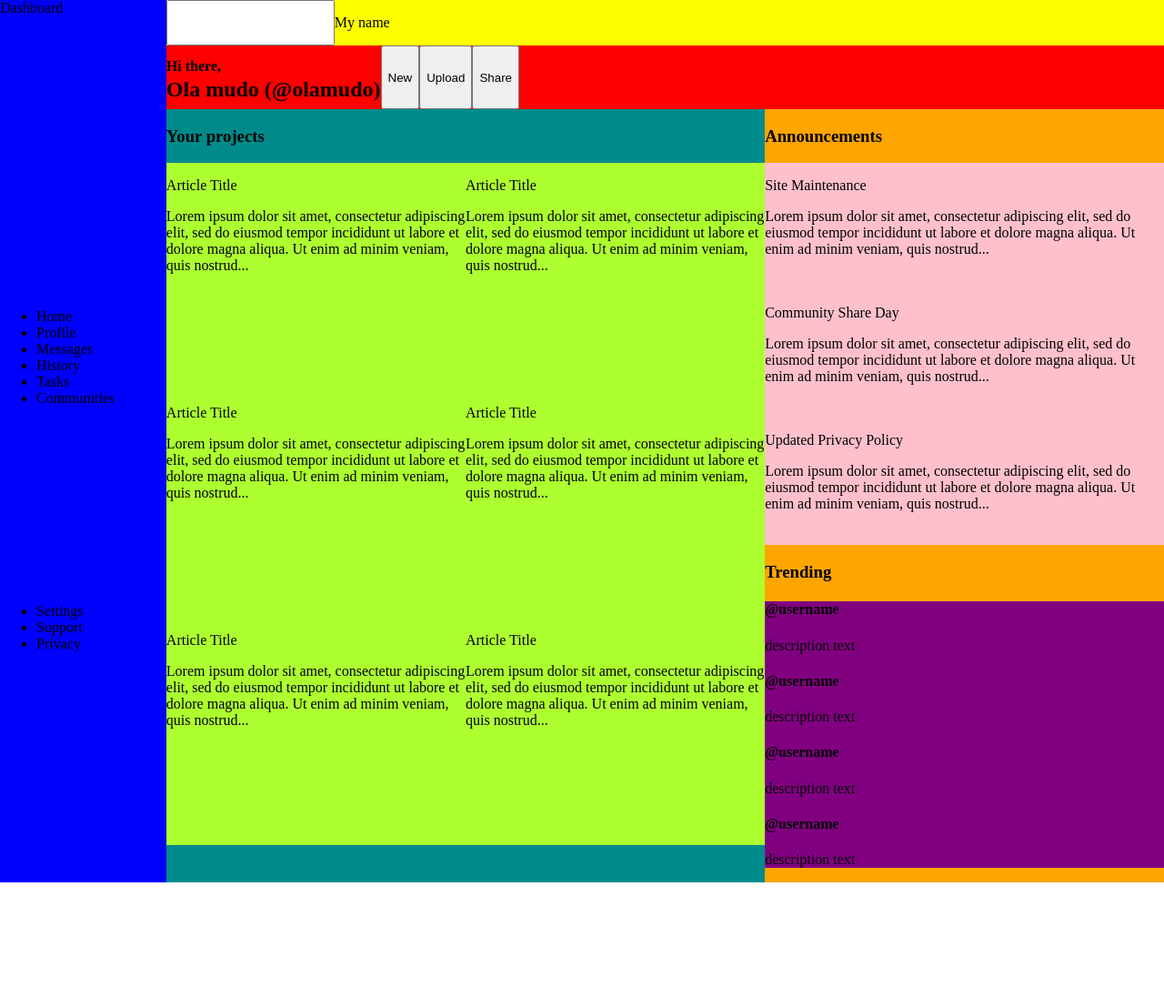
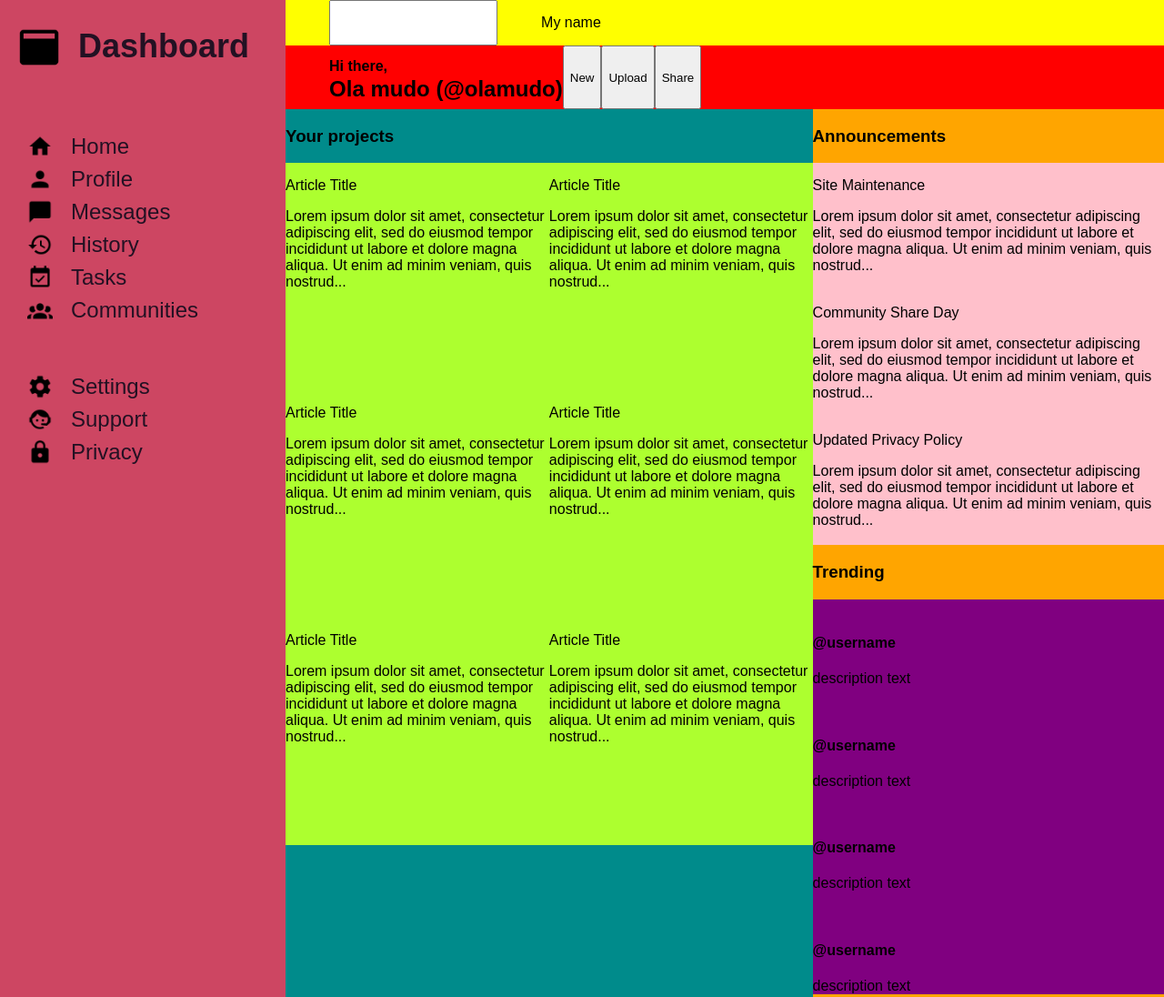
Before and after one commit to paticow/admin-dashboard, a plain HTML site: page index.html in a window 1280 px wide. Shown: the top 1096 px of the page at 91% size. Before the commit the page ends 970 px from the top, so only its background shows below. Drawn offline with Linux system fonts and the light colour scheme.

Commit message:
Start adding style

```diff
--- a/index.html
+++ b/index.html
@@ -6,8 +6,8 @@
     <meta name="viewport" content="width=device-width, initial-scale=1.0">
     <title>Document</title>
     <link rel="stylesheet" href="styles.css">
-</head>
-
+    <link rel="preconnect" href="https://fonts.googleapis.com">
+    <link rel="preconnect" href="https://fonts.gstatic.com" crossorigin>
 <body>
     <div id="header">
         <div id="searchbar">
@@ -29,23 +29,23 @@
         </div>
     </div>
     <div id="sidebar">
-        <div id="logo">Dashboard</div>
+        <div id="logo">
+            <span class="icon"></span>
+            <h2 id="dashboard">Dashboard</h2>
+        </div>
         <div id="dash-1">
-            <ul>
-                <li>Home</li>
-                <li>Profile</li>
-                <li>Messages</li>
-                <li>History</li>
-                <li>Tasks</li>
-                <li>Communities</li>
-            </ul>
+                <a id="home"><span class="icon"></span>Home</a>
+                <a id="profile"><span class="icon"></span>Profile</a>
+                <a id="messages"><span class="icon"></span>Messages</a>
+                <a id="history"><span class="icon"></span>History</a>
+                <a id="tasks"><span class="icon"></span>Tasks</a>
+                <a id="communities"><span class="icon"></span>Communities</a>
         </div>
+        <br>
         <div id="dash-2">
-            <ul>
-                <li>Settings</li>
-                <li>Support</li>
-                <li>Privacy</li>
-            </ul>
+            <a id="settings"><span class="icon"></span>Settings</a>
+            <a id="support"><span class="icon"></span>Support</a>
+            <a id="privacy"><span class="icon"></span>Privacy</a>
         </div>
     </div>
     <div id="main">
@@ -128,7 +128,7 @@
                         <h4>@username</h4>
                         <p>description text</p>
                     </span>
-                </div>
+            </div>
             </div>
         </div>
     </div>
--- a/styles.css
+++ b/styles.css
@@ -1,3 +1,22 @@
+:root{
+    --sidebar: #cd4662;
+    --sidebar-text: #231123;
+    --bttn: #aec289;
+    --bttn-text: #f4dbdb;
+    --container-border: #dd716b;
+    --header: #f9fbfd; /*#f7f2e0*/
+    --main: #c6d1db; /*ffe8d6*/
+
+
+}
+
+.questrial-regular {
+  font-family: "Questrial", sans-serif;
+  font-weight: 400;
+  font-style: normal;
+}
+
+
 body{
     margin: 0;
     padding: 0;
@@ -5,6 +24,7 @@ body{
     display: grid;
     grid-template-columns: 1fr repeat(3, 2fr); /*300px*/
     grid-template-rows: 120px 1fr;
+    font-family: "Questrial", sans-serif;
 }
 
 #header{
@@ -28,15 +48,55 @@ body{
     display: flex;
 }
 
+/*HEADER END*/
+/*SIDEBAR START*/
+
 #sidebar{
     grid-column: 1/2;
     grid-row: 1/3;
-    background-color: blue;
-    display: grid;
-    grid-template-rows: repeat(3, 1fr);
+    display: flex;
+    flex-direction: column;
+    gap: 15px;
+    padding-right: 20px;
+    background-color: var(--sidebar);
+    color: var(--sidebar-text);
 }
 
+#dashboard{
+    font-size: 36px;
+    font-family: "Questrial", sans-serif;
+    font-weight: 600;
+}
+
+a{
+    display: flex;
+    font-size: 24px;
+    font-weight: 500;
+    padding-left: 30px;
+    margin-bottom: 8px;
+}
+
+.icon {
+    width: 24px;
+    height: 24px;
+    background-size: cover;
+    padding: 2px;
+    margin-right: 20px;
+}
+
+#logo{
+    display: flex;
+    justify-content: space-evenly;
+    align-items: center;
+    margin-bottom: 30px;
+    margin-right: 20px;
+    padding-left: 20px;
+}
+
+/*SIDEBAR END*/
+
 #main{
+
     grid-column: 2/5;
     display: flex;
 /*
@@ -78,12 +138,45 @@ body{
     grid-template-rows: 50px repeat(3, 100px);
 }
 
-#dash-1 ul{
-    display: grid;
-    grid-template-rows: 6;
+
+#logo .icon{
+    width: 42px;
+    height: 40px;
+    background-image: url("images/application.png");
 }
 
-#dash-2 ul{
-    display: grid;
-    grid-template-rows: 3;
+#home .icon{
+    background-image: url("images/home.png");
 }
+
+#profile .icon{
+    background-image: url("images/account.png");
+}
+
+#messages .icon{
+    background-image: url("images/message.png");
+}
+
+#history .icon{
+    background-image: url("images/history.png");
+}
+
+#tasks .icon{
+    background-image: url("images/calendar-check.png");
+}
+
+#communities .icon{
+    background-image: url("images/account-group.png");
+}
+
+#settings .icon{
+    background-image: url("images/cog.png");
+}
+
+#support .icon{
+    background-image: url("images/face-agent.png");
+}
+
+#privacy .icon{
+    background-image: url("images/lock.png");
+}
```
Also changed, not shown: images/account-group.png (added), images/account.png (added), images/application.png (added), images/calendar-check.png (added), images/cog.png (added), images/face-agent.png (added), images/history.png (added), images/home.png (added), images/lock.png (added), images/magnify.png (added), images/message.png (added).
